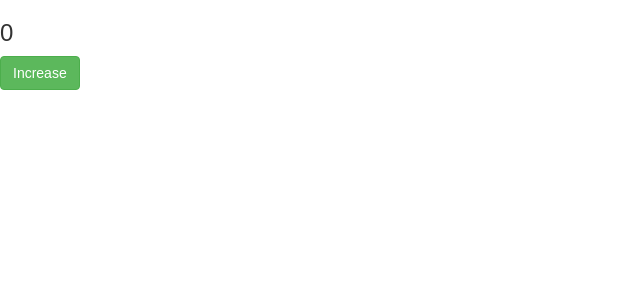
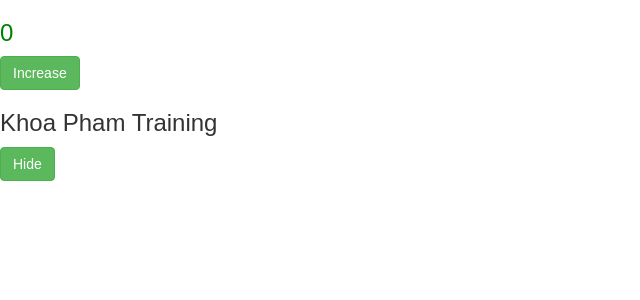
Before and after one commit to vanpho93/react0411, a React (Create React App) app: page / in a window 1280 px wide. Shown: the top 300 px of the page, without its empty margins (0-640 px from the left). Built offline with nearby package versions, Linux system fonts and the light colour scheme.

Commit message:
show and hide

```diff
--- a/src/components/ConditionCom.js
+++ b/src/components/ConditionCom.js
@@ -1,11 +1,32 @@
 import React, { Component } from 'react';
-
+//state
 class ConditionCom extends Component {
+    constructor(props) {
+        super(props);
+        this.state = {
+            value: 0,
+            isShowText: true
+        };
+    }
     render() {
+        const color = this.state.value % 2 === 0 ? 'green' : 'red';
+        const display = this.state.isShowText ? 'block' : 'none';
         return (
             <div>
-                <h3>0</h3>
-                <button className="btn btn-success">Increase</button>
+                <h3 style={{ color }}>{this.state.value}</h3>
+                <button
+                    className="btn btn-success"
+                    onClick={() => this.setState({ value: this.state.value + 1 })}
+                >
+                    Increase
+                </button>
+                <h3 style={{ display }}>Khoa Pham Training</h3>
+                <button
+                    className="btn btn-success"
+                    onClick={() => this.setState({ isShowText: !this.state.isShowText })}
+                >
+                    { this.state.isShowText ? 'Hide' : 'Show' }
+                </button>
             </div>
         );
     }
```
